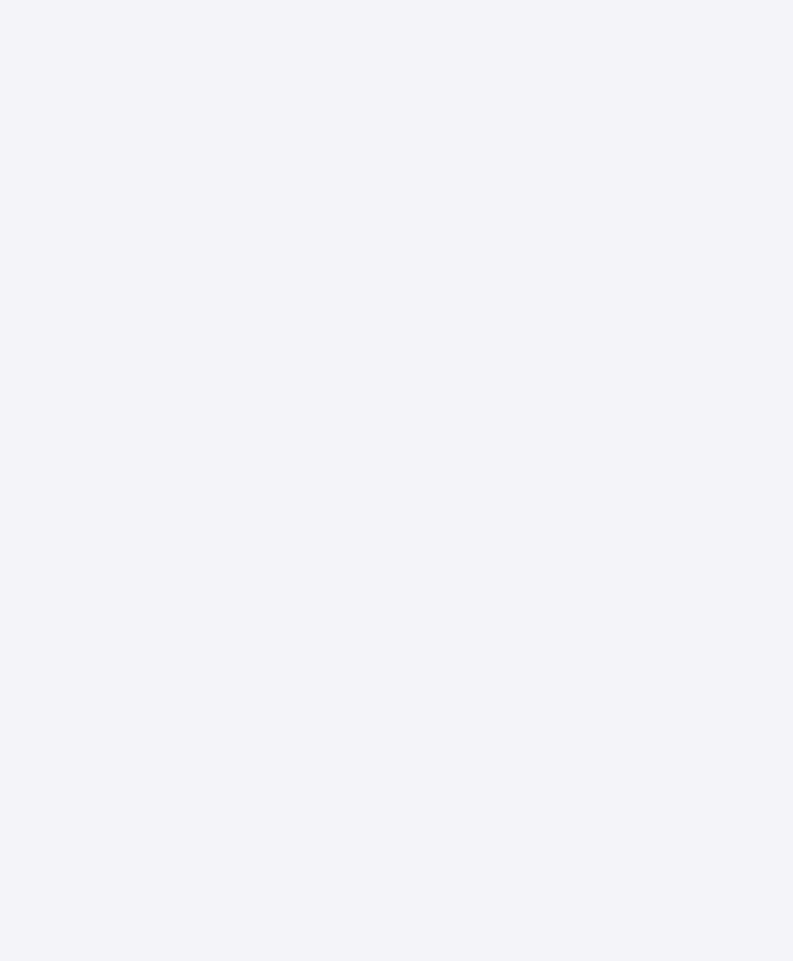
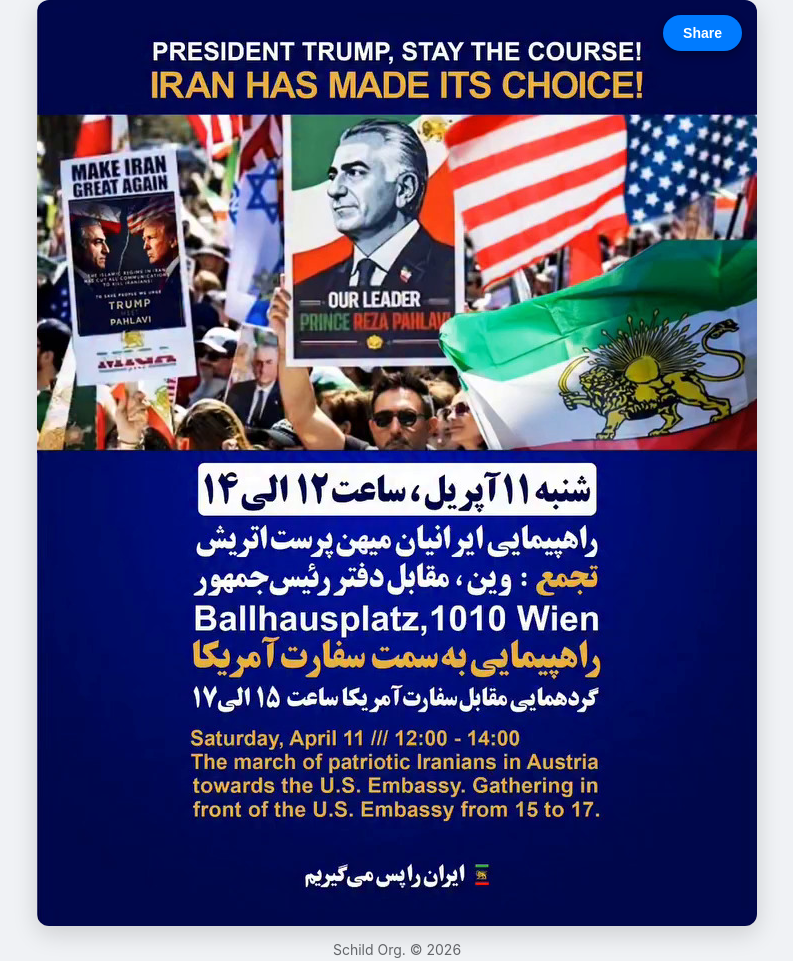
Before and after one commit to schild-org/flyer, a plain HTML site: page index.html in a window 1280 px wide. Shown: the whole page, without its empty margins (243-1036 px from the left). Before the commit the page ends 800 px from the top, so only its background shows below. Drawn offline with Linux system fonts and the light colour scheme.

Commit message:
Update index.html

```diff
--- a/index.html
+++ b/index.html
@@ -1,6 +1,8 @@
+<!DOCTYPE html>
+<html lang="en">
 <head>
     <meta charset="UTF-8">
-    <meta name="viewport" content="width=device-width, initial-scale=1.0">
+    <meta name="viewport" content="width=device-width, initial-scale=1.0, maximum-scale=1.0, user-scalable=no">
     <title>Schild Org. Flyer</title>
 
     <meta property="og:title" content="Schild Org. Flyer">
@@ -10,20 +12,101 @@
     <meta name="twitter:card" content="summary_large_image">
 
     <style>
-        /* Your existing styles are fine, but let's make the button bigger for mobile thumbs */
-        body { font-family: sans-serif; display: flex; flex-direction: column; align-items: center; justify-content: center; min-height: 100vh; margin: 0; background-color: #f4f4f9; }
-        img { max-width: 90%; height: auto; border-radius: 8px; box-shadow: 0 4px 10px rgba(0,0,0,0.1); }
-        button {
-            margin-top: 20px;
-            padding: 15px 40px;
-            font-size: 18px;
+        * { box-sizing: border-box; }
+
+        body {
+            font-family: -apple-system, system-ui, sans-serif;
+            display: flex;
+            flex-direction: column;
+            align-items: center;
+            justify-content: center;
+            min-height: 100vh;
+            margin: 0;
+            background-color: #f0f2f5;
+        }
+
+        /* The container that holds both the image and the button */
+        .flyer-container {
+            position: relative;
+            max-width: 90%;
+            display: inline-block;
+        }
+
+        img {
+            display: block;
+            width: 100%;
+            height: auto;
+            border-radius: 12px;
+            box-shadow: 0 8px 24px rgba(0,0,0,0.15);
+        }
+
+        /* Positioned at the top right of the flyer-container */
+        #shareButton {
+            position: absolute;
+            top: 15px;
+            right: 15px;
+            padding: 10px 20px;
+            font-size: 14px;
             font-weight: bold;
             background-color: #007bff;
             color: white;
             border: none;
-            border-radius: 50px;
+            border-radius: 30px;
             cursor: pointer;
-            box-shadow: 0 4px 15px rgba(0,123,255,0.3);
+            box-shadow: 0 4px 10px rgba(0,0,0,0.3);
+            transition: transform 0.2s active;
+            z-index: 10;
+        }
+
+        #shareButton:active {
+            transform: scale(0.92);
+            background-color: #0056b3;
+        }
+
+        /* Subtle label below the image */
+        .footer-text {
+            margin-top: 15px;
+            color: #65676b;
+            font-size: 14px;
         }
     </style>
 </head>
+<body>
+
+    <div class="flyer-container">
+        <img src="flyer.png" alt="Schild Org. Flyer">
+
+        <button id="shareButton">Share</button>
+    </div>
+
+    <p class="footer-text">Schild Org. © 2026</p>
+
+    <script>
+        const shareBtn = document.getElementById('shareButton');
+
+        shareBtn.addEventListener('click', async () => {
+            const shareData = {
+                title: 'Schild Org. Flyer',
+                text: 'Check out this flyer from Schild Org!',
+                url: window.location.href
+            };
+
+            if (navigator.share) {
+                try {
+                    await navigator.share(shareData);
+                } catch (err) {
+                    console.log('Share cancelled or failed:', err);
+                }
+            } else {
+                // Fallback: Copy link to clipboard
+                try {
+                    await navigator.clipboard.writeText(window.location.href);
+                    alert("Link copied to clipboard!");
+                } catch (err) {
+                    alert("Sharing is not supported on this browser.");
+                }
+            }
+        });
+    </script>
+</body>
+</html>
```
